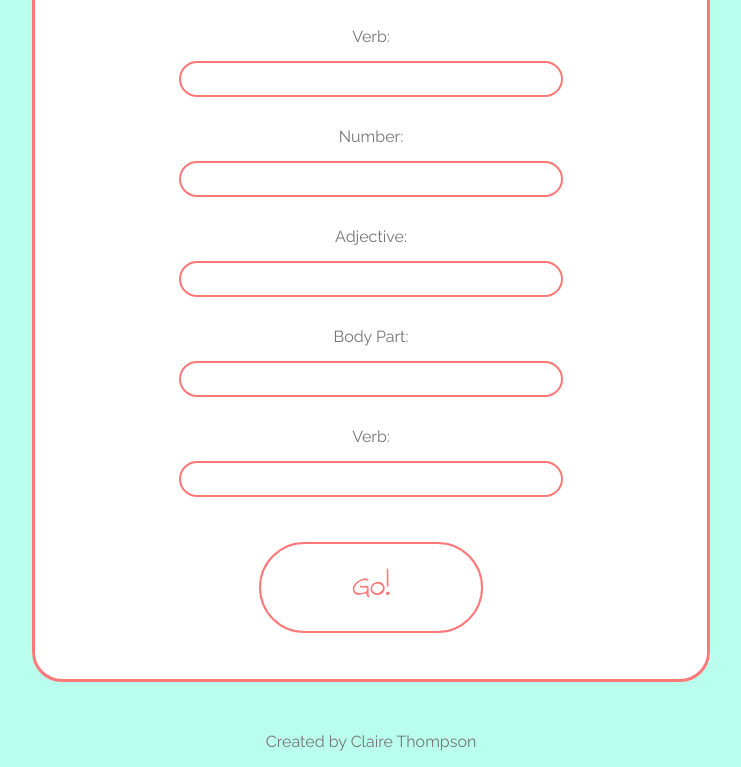
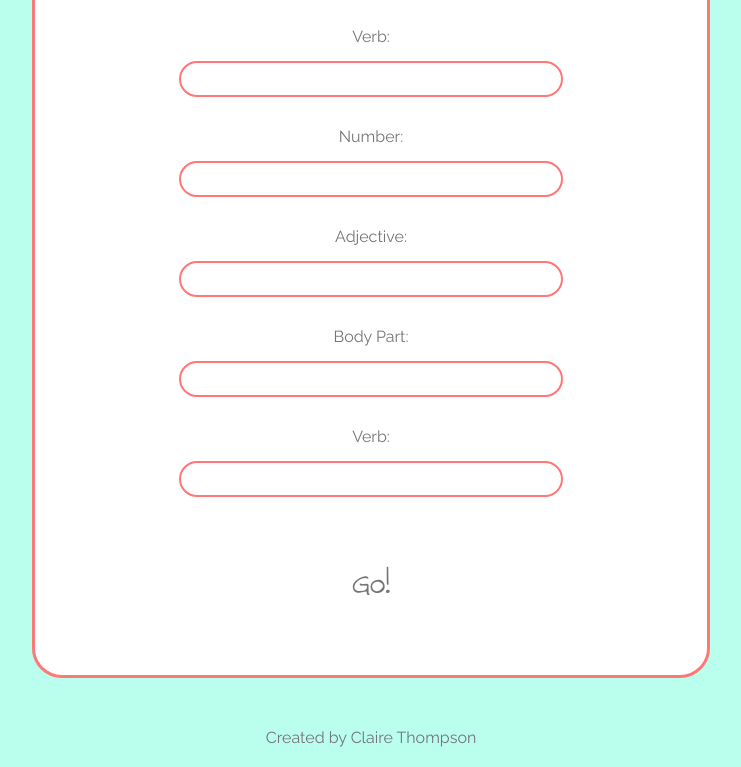
Before and after one commit to claire-thompson/mad-libs-game, a plain HTML site: page index.html in a window 1280 px wide. In both pictures the pointer is over the button "Go!". Shown: the part 861-1628 px from the top of the page, without its empty margins (269-1010 px from the left). Drawn offline with Linux system fonts and the light colour scheme.

Commit message:
Change to button color on hover

```diff
--- a/style.css
+++ b/style.css
@@ -34,8 +34,7 @@ button {
 
 button:hover {
     background-color: #ffffff;
-    color: #ff7878;
-    border: #ff7878 solid 2px;
+    color: #757575;
 }
 
 /***** Mobile Styles *****/
```
